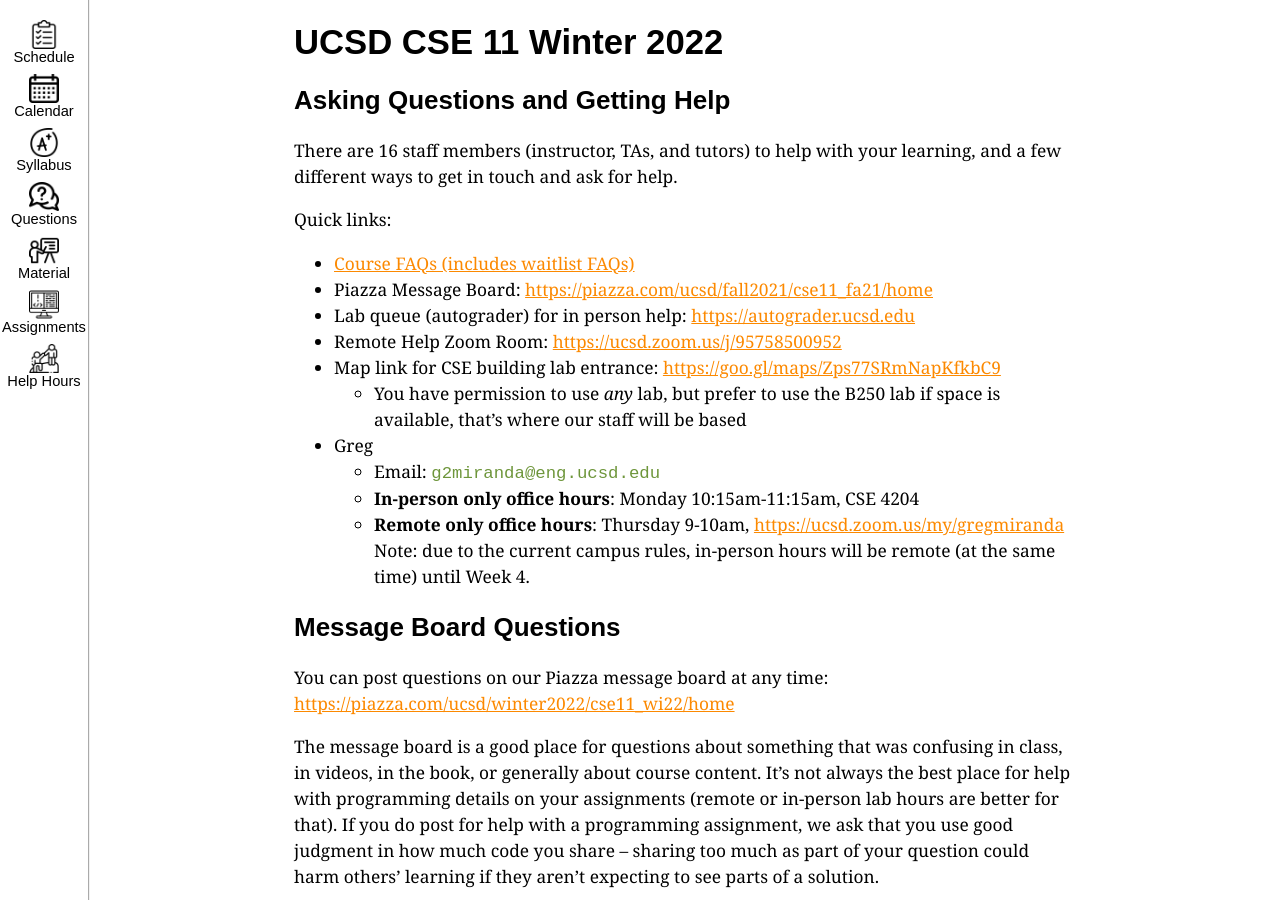
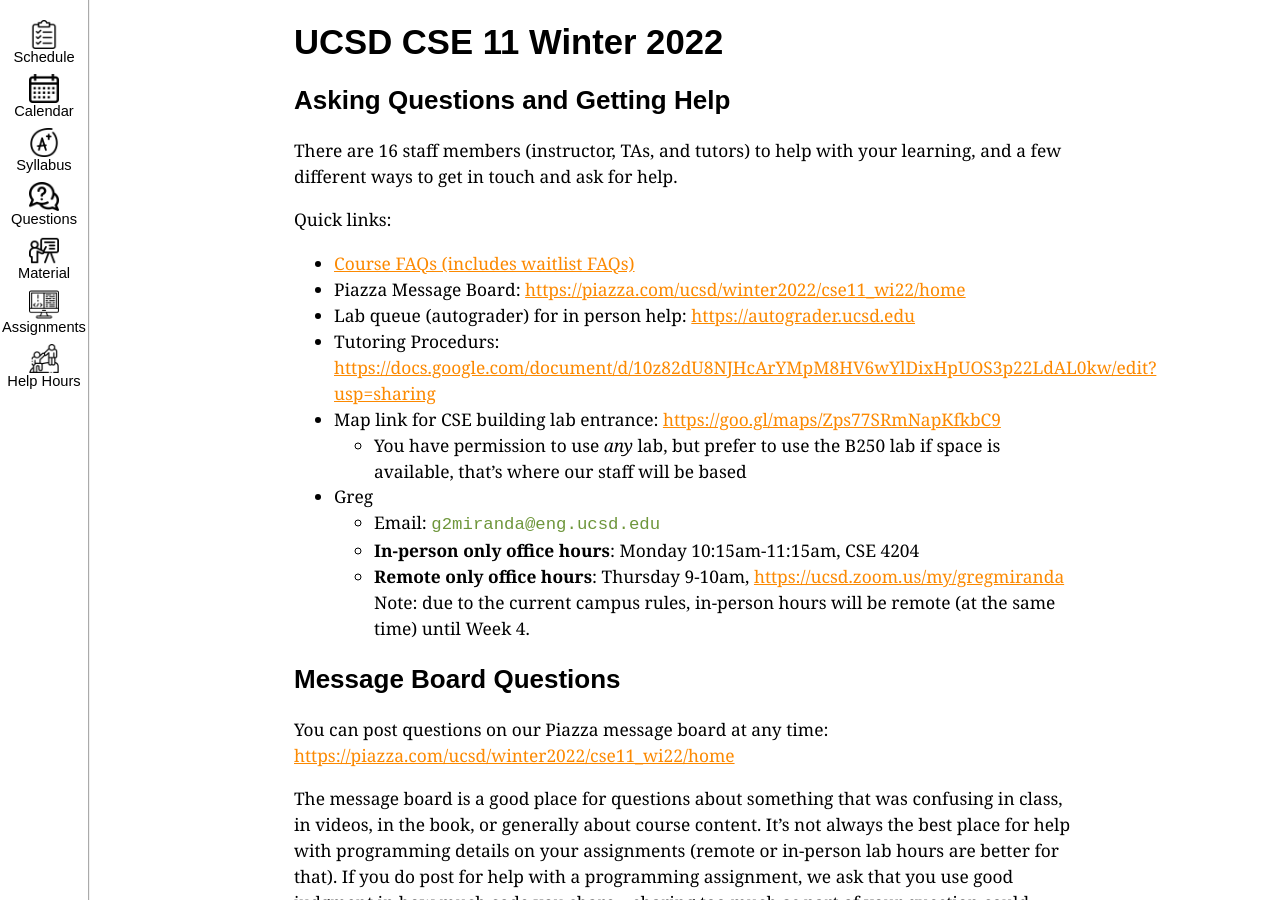
Before and after one commit to ucsd-cse11-w22/ucsd-cse11-w22.github.io, a Jekyll site: the page built from staff-and-help.md, in a window 1280 px wide and 900 px high. Built offline with Jekyll 4.4.1, drawn with Linux system fonts in a browser that asks for light colours.

Commit message:
Update staff-and-help.md

```diff
--- a/staff-and-help.md
+++ b/staff-and-help.md
@@ -11,9 +11,9 @@ learning, and a few different ways to get in touch and ask for help.
 Quick links:
 
 - [Course FAQs (includes waitlist FAQs)](#faq)
-- Piazza Message Board: [https://piazza.com/ucsd/fall2021/cse11_fa21/home](https://piazza.com/ucsd/fall2021/cse11_fa21/home)
+- Piazza Message Board: [https://piazza.com/ucsd/winter2022/cse11_wi22/home](https://piazza.com/ucsd/winter2022/cse11_wi22/home)
 - Lab queue (autograder) for in person help: [https://autograder.ucsd.edu](https://autograder.ucsd.edu)
-- Remote Help Zoom Room: [https://ucsd.zoom.us/j/95758500952](https://ucsd.zoom.us/j/95758500952)
+- Tutoring Procedurs: [https://docs.google.com/document/d/10z82dU8NJHcArYMpM8HV6wYlDixHpUOS3p22LdAL0kw/edit?usp=sharing](https://docs.google.com/document/d/10z82dU8NJHcArYMpM8HV6wYlDixHpUOS3p22LdAL0kw/edit?usp=sharing)
 - Map link for CSE building lab entrance: [https://goo.gl/maps/Zps77SRmNapKfkbC9](https://goo.gl/maps/Zps77SRmNapKfkbC9)
   - You have permission to use _any_ lab, but prefer to use the B250 lab if space is available, that's where our staff will be based
 - Greg
```
